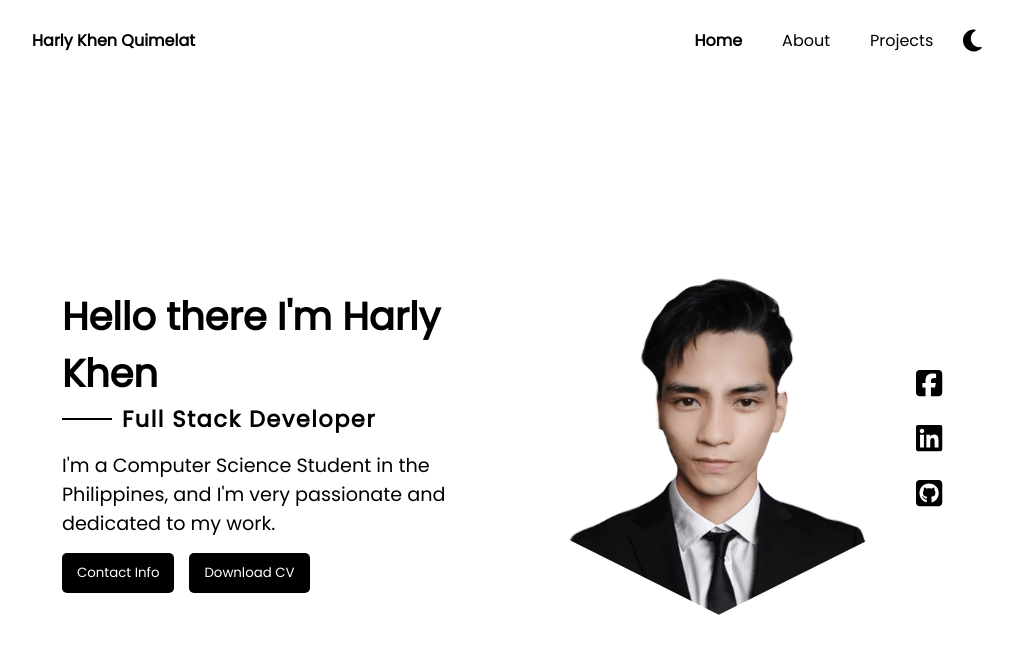
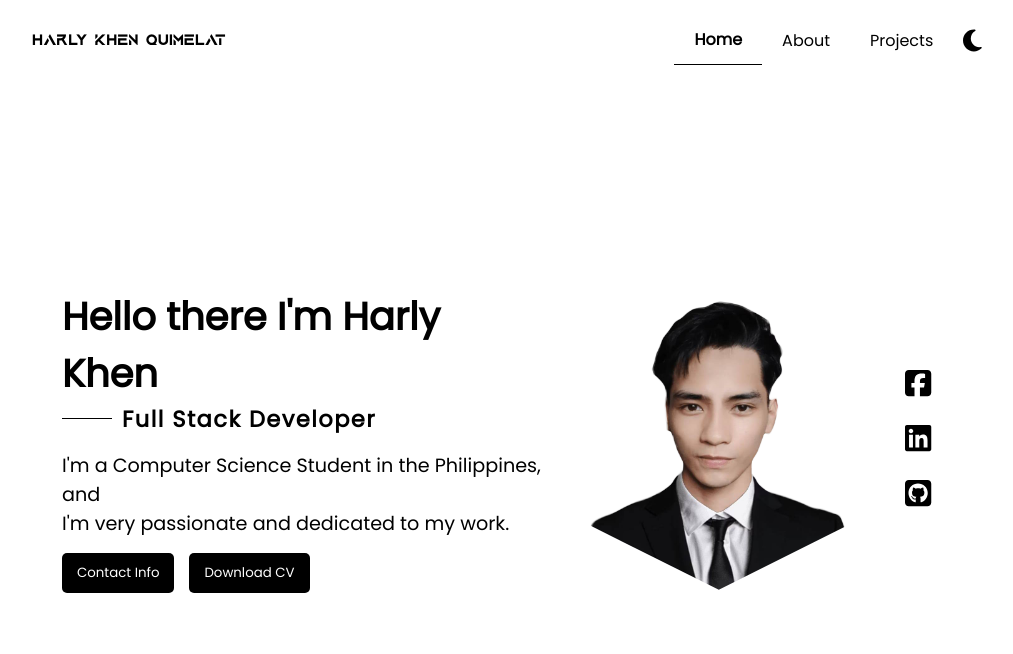
Before and after one commit to mokuken/harlykhen, a React (Vite) app: page / in a window 1280 px wide. Shown: the top 654 px of the page, without its empty margins (138-1151 px from the left). Built offline with nearby package versions, Linux system fonts and the light colour scheme.

Commit message:
little adjustments + new markName font

```diff
--- a/src/App.css
+++ b/src/App.css
@@ -9,11 +9,26 @@
   src: url('./assets/fonts/Poppins-Regular.ttf') format('truetype');
 }
 
+@font-face {
+  font-family: 'Aquire';
+  src: url('./assets/fonts/AquireBold.otf') format('truetype');
+}
+
 #root {
   font-family: Poppins;
   display: flex;
   flex-direction: column;
   min-height: 100vh;
+}
+
+.markName {
+  font-family: Aquire;
+  height: 50px;
+  padding: 0 20px;
+  display: flex;
+  align-items: center;
+  text-decoration: none;
+  color: #000;
 }
 
 nav {
@@ -26,7 +41,10 @@ nav {
 }
 
 nav a {
-  padding: 20px;
+  height: 50px;
+  padding: 0 20px;
+  display: flex;
+  align-items: center;
   text-decoration: none;
   color: #000;
 }
@@ -38,6 +56,7 @@ nav div {
 
 nav div:first-child a, nav a.active {
   font-weight: bold;
+  border-bottom: 1px solid black;
 }
 
 nav div button {
@@ -71,7 +90,7 @@ main {
 }
 
 .hero p {
-  width: 95%;
+  width: 100%;
 }
 
 .button {
@@ -95,7 +114,7 @@ main {
 
 .profession hr {
   width: 50px;
-  height: 2px;
+  height: 0.5px;
   background-color: black;
   border: none;
   margin-right: 10px;
@@ -111,7 +130,8 @@ main {
   justify-content: center;
   align-items: center;
   clip-path: polygon(50% 0%, 100% 25%, 100% 75%, 50% 100%, 0% 75%, 0% 25%);
-  width: 350px;
+  width: 300px;
+  margin: 0 25px;
 }
 
 .profile img {
@@ -123,7 +143,7 @@ main {
 .socials .icons {
   display: flex;
   flex-direction: column;
-  text-align: right;
+  text-align: center;
   font-size: 30px;
 }
 
@@ -215,6 +235,11 @@ main {
     color: white;
   }
 
+  nav div:first-child a, nav a.active {
+    font-weight: bold;
+    border-bottom: 1px solid white;
+  }
+
   .profession hr {
     background-color: white;
   }
--- a/src/components/Navigation.jsx
+++ b/src/components/Navigation.jsx
@@ -5,7 +5,7 @@ const Navigation = () => {
   return (
       <nav>
         <div>
-          <a>Harly Khen Quimelat</a>
+          <p className='markName'>Harly Khen Quimelat</p>
         </div>
         <div>
           <CustomLink to="/">Home</CustomLink>
--- a/src/pages/Home.jsx
+++ b/src/pages/Home.jsx
@@ -18,7 +18,10 @@ function Home() {
                     <hr/>
                     <h3>Full Stack Developer</h3>
                 </div>
-                <p>I'm a Computer Science Student in the Philippines, and I'm very passionate and dedicated to my work.</p>
+                <p>
+                    I'm a Computer Science Student in the Philippines, and<br/>
+                    I'm very passionate and dedicated to my work.
+                </p>
                 <button className="button">Contact Info</button>
                 <button className="button">Download CV</button>
             </div>
```
Also changed, not shown: src/assets/fonts/AquireBold.otf (added), src/assets/images/profile.jpg (deleted).
